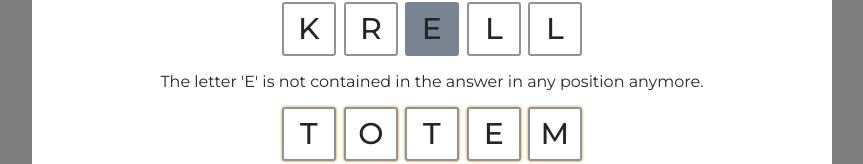
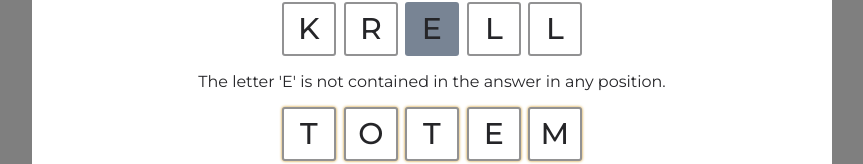
Before and after one commit to 17thshard/shardle, a Next.js app: page / in a window 1280 px wide. Shown: the part 585-749 px from the top of the page, without its empty margins (208-1071 px from the left). Built offline with nearby package versions, Linux system fonts and the light colour scheme.

Commit message:
Improve wording in info box

```diff
--- a/components/modals/Info.tsx
+++ b/components/modals/Info.tsx
@@ -82,7 +82,7 @@ function Info ({ visible = false, close }: InfoProps) {
           fast
         />
         <p>
-          The letter &apos;E&apos; is not contained in the answer in any position anymore.
+          The letter &apos;E&apos; is not contained in the answer in any position.
         </p>
 
         <Word
```
